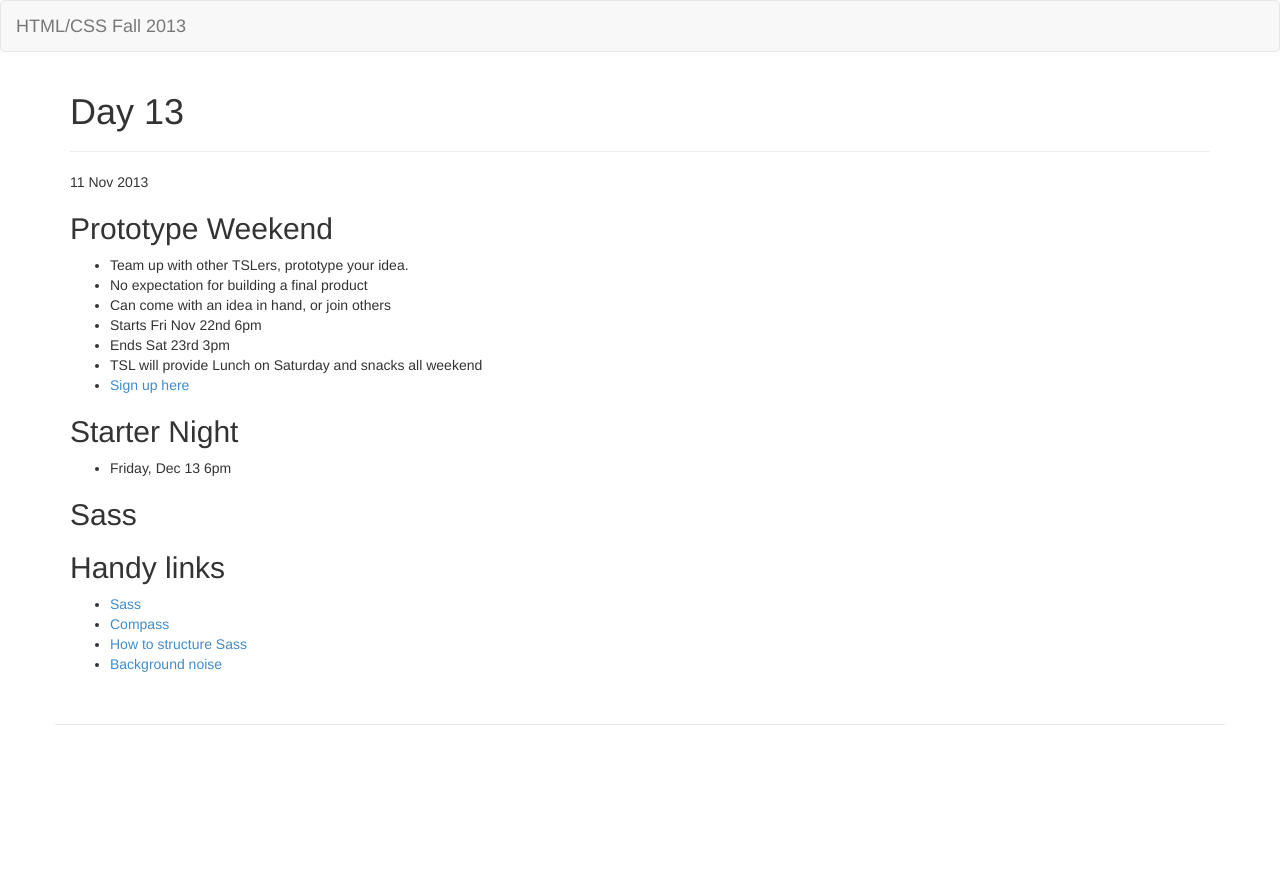
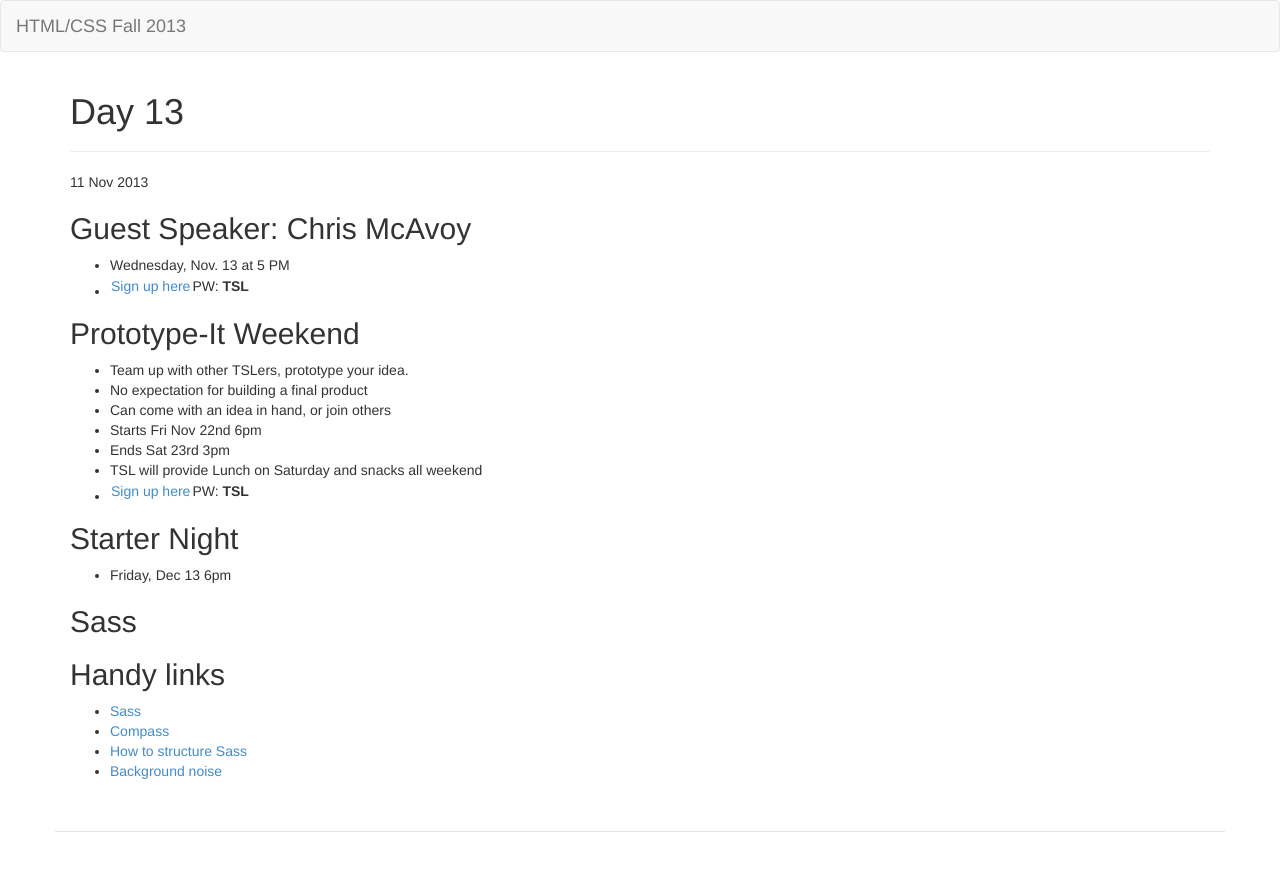
Before and after one commit to tsl-frontend/tsl-frontend.github.io, a Jekyll site: the page built from _posts/2013-11-11-13.md, in a window 1280 px wide. Shown: the top 871 px of the page. Built offline with Jekyll 4.4.1, drawn with Linux system fonts in a browser that asks for light colours; Markdown is read by kramdown in place of the engine named in the settings.

Commit message:
Updated Prototype-it name and URL. Added link to RSVP for Wednesdays guest speaker

```diff
--- a/_posts/2013-11-11-13.md
+++ b/_posts/2013-11-11-13.md
@@ -4,7 +4,11 @@ title:  "Day 13"
 categories: day
 ---
 
-## Prototype Weekend
+## Guest Speaker: Chris McAvoy
+- Wednesday, Nov. 13 at 5 PM
+- [Sign up here](http://www.eventbrite.com/event/9249089275) | PW: **TSL**
+
+## Prototype-It Weekend
 
 - Team up with other TSLers, prototype your idea.
 - No expectation for building a final product
@@ -12,7 +16,7 @@ categories: day
 - Starts Fri Nov 22nd 6pm
 - Ends Sat 23rd 3pm
 - TSL will provide Lunch on Saturday and snacks all weekend
-- [Sign up here](#)
+- [Sign up here](http://www.eventbrite.com/event/9185292457) | PW: **TSL**
 
 ## Starter Night
 
```
